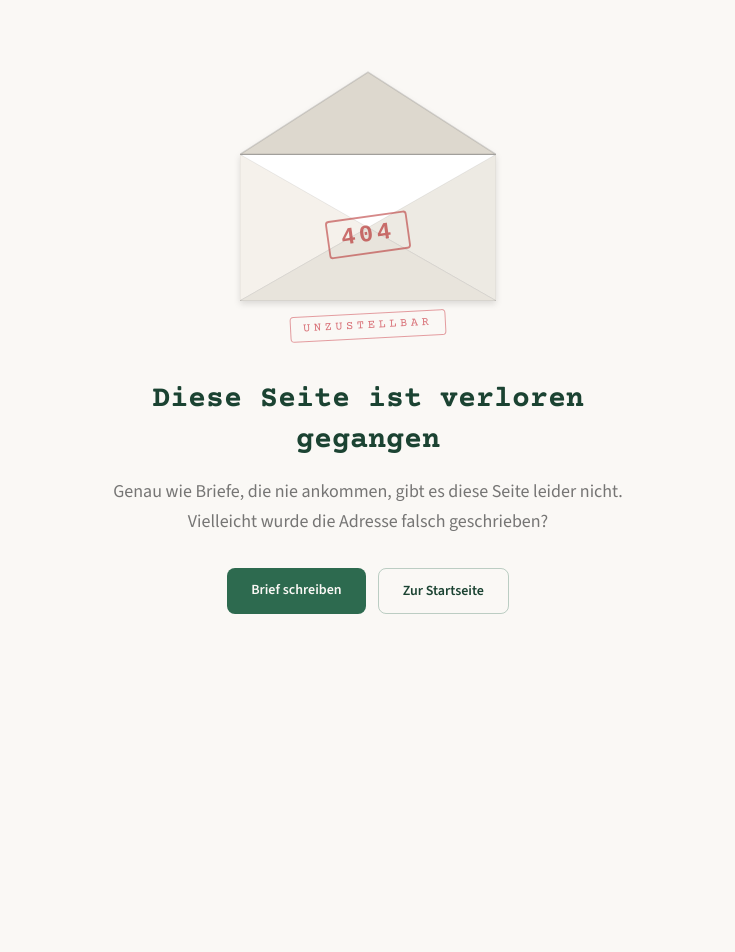
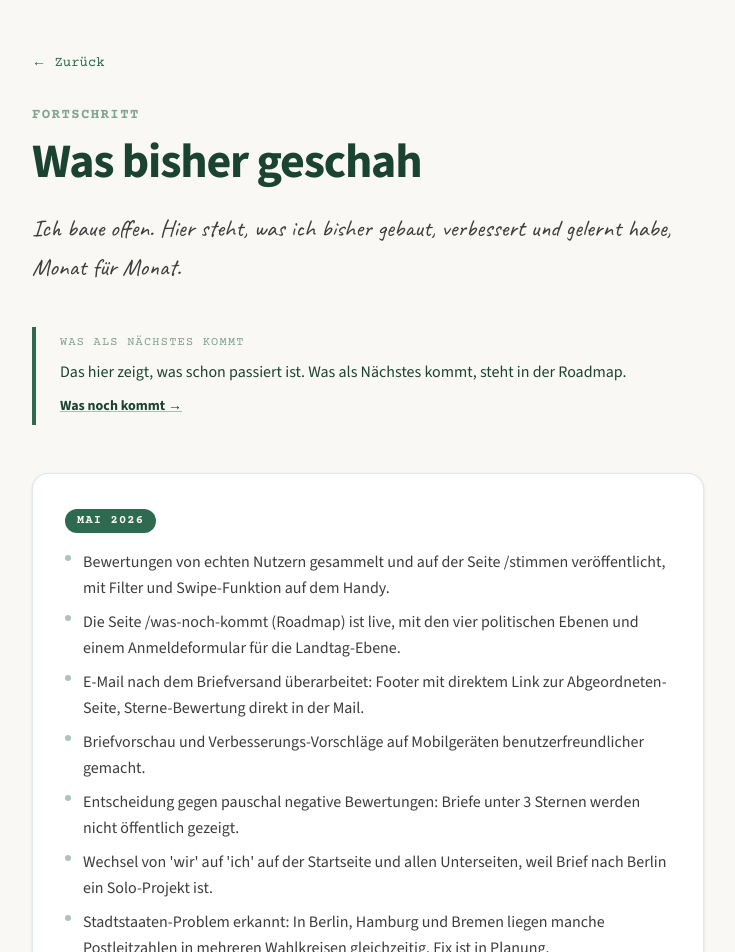
Before and after one commit to tholo91/brief-nach-berlin, a Next.js app in the folder web/: page /was-bisher-geschah in a window 1280 px wide. Before the commit this address had no page. Shown: the part 100-1052 px from the top of the page, without its empty margins (272-1007 px from the left). Before the commit the page ends 800 px from the top, so only its background shows below. Built offline with nearby package versions, Linux system fonts and the light colour scheme.

Commit message:
feat(quick-260527-wu1): neue Seite /was-bisher-geschah als kuratiertes Fortschritts-Log
- 3 Monatssektionen Mai/April/März 2026, neuester Monat oben
- Verweis auf /was-noch-kommt direkt unter der Subhead
- Stil 1:1 nach was-noch-kommt (Tokens, Fonts, JSON-LD)
- Final CTA zum Briefschreiben

```diff
--- /dev/null
+++ b/web/src/app/(site)/was-bisher-geschah/page.tsx
@@ -0,0 +1,189 @@
+import Link from "next/link";
+import type { Metadata } from "next";
+import { APP_URL } from "@/lib/config";
+
+const URL_PATH = "/was-bisher-geschah";
+const PUBLISHED = "2026-05-27";
+const TITLE =
+  "Was bisher geschah: Der Fortschritt von Brief nach Berlin";
+const DESCRIPTION =
+  "Ein offenes Fortschritts-Log, das zeigt, was ich seit dem Start an Brief nach Berlin gebaut, verbessert und gelernt habe.";
+
+export const metadata: Metadata = {
+  title: TITLE,
+  description: DESCRIPTION,
+  alternates: { canonical: `${APP_URL}${URL_PATH}` },
+  openGraph: {
+    title: "Was bisher geschah: Der Fortschritt von Brief nach Berlin",
+    description: DESCRIPTION,
+    type: "article",
+    locale: "de_DE",
+    url: `${APP_URL}${URL_PATH}`,
+  },
+  twitter: {
+    card: "summary_large_image",
+    title: "Was bisher geschah: Der Fortschritt von Brief nach Berlin",
+    description: DESCRIPTION,
+  },
+};
+
+interface Monat {
+  key: string;
+  badge: string;
+  entries: string[];
+}
+
+const monate: Monat[] = [
+  {
+    key: "mai-2026",
+    badge: "Mai 2026",
+    entries: [
+      "Bewertungen von echten Nutzern gesammelt und auf der Seite /stimmen veröffentlicht, mit Filter und Swipe-Funktion auf dem Handy.",
+      "Die Seite /was-noch-kommt (Roadmap) ist live, mit den vier politischen Ebenen und einem Anmeldeformular für die Landtag-Ebene.",
+      "E-Mail nach dem Briefversand überarbeitet: Footer mit direktem Link zur Abgeordneten-Seite, Sterne-Bewertung direkt in der Mail.",
+      "Briefvorschau und Verbesserungs-Vorschläge auf Mobilgeräten benutzerfreundlicher gemacht.",
+      "Entscheidung gegen pauschal negative Bewertungen: Briefe unter 3 Sternen werden nicht öffentlich gezeigt.",
+      "Wechsel von 'wir' auf 'ich' auf der Startseite und allen Unterseiten, weil Brief nach Berlin ein Solo-Projekt ist.",
+      "Stadtstaaten-Problem erkannt: In Berlin, Hamburg und Bremen liegen manche Postleitzahlen in mehreren Wahlkreisen gleichzeitig. Fix ist in Planung.",
+    ],
+  },
+  {
+    key: "april-2026",
+    badge: "April 2026",
+    entries: [
+      "Briefversand per E-Mail eingebaut: Nutzer bekommen den fertigen Brief direkt ins Postfach, inklusive Anschrift und Anleitung zum Ausdrucken.",
+      "Whisper-Transkription integriert: Anliegen per Sprache eingeben, nicht nur per Text.",
+      "Firefox-Kompatibilität gefixt: Das Hero-Video auf der Startseite lief in Firefox nicht, jetzt schon.",
+      "Mistral-API mit automatischem Retry bei kurzfristigen Serverfehlern abgesichert, damit kein Brief stillschweigend verloren geht.",
+      "E-Mail-Footer verfeinert: klarerer Hinweis auf den handschriftlichen Charakter und warum das zählt.",
+      "Em-Dashes aus allen Texten entfernt, weil sie in handschriftlichen Briefen falsch wirken.",
+      "Datenschutz-Grundlage gelegt: keine Datenbank, kein Account, keine persistente Speicherung von Briefen.",
+    ],
+  },
+  {
+    key: "maerz-2026",
+    badge: "März 2026",
+    entries: [
+      "Brief nach Berlin gestartet: Aus einer Postleitzahl und ein paar Sätzen Frust wird ein fertig adressierter Briefentwurf an den zuständigen Bundestagsabgeordneten.",
+      "PLZ-zu-Wahlkreis-Mapping aus den Bundeswahlleiter-Daten aufgebaut und als statische JSON-Lookup-Tabelle integriert.",
+      "Abgeordnetenwatch-API angebunden: Name, Fraktion und Berliner Büro-Adresse werden direkt aus den offiziellen Mandatsdaten gezogen.",
+      "Brief-Prompt entwickelt: Ich-Form, ca. 200 bis 280 Wörter, fließende Prosa, kein PR-Sprech.",
+      "Erste Briefe an echte Abgeordnete verschickt, erstes Feedback eingeholt.",
+      "Vercel-Deployment aufgesetzt, Domain brief-nach-berlin.de registriert.",
+    ],
+  },
+];
+
+const articleJsonLd = {
+  "@context": "https://schema.org",
+  "@type": "Article",
+  headline: "Was bisher geschah: Der Fortschritt von Brief nach Berlin",
+  description: DESCRIPTION,
+  datePublished: PUBLISHED,
+  dateModified: PUBLISHED,
+  author: { "@type": "Organization", name: "Brief nach Berlin" },
+  publisher: {
+    "@type": "Organization",
+    name: "Brief nach Berlin",
+    url: APP_URL,
+  },
+  mainEntityOfPage: `${APP_URL}${URL_PATH}`,
+  inLanguage: "de-DE",
+};
+
+export default function WasBisherGeschahPage() {
+  return (
+    <div className="min-h-screen bg-creme px-6 py-20">
+      <script
+        type="application/ld+json"
+        dangerouslySetInnerHTML={{ __html: JSON.stringify(articleJsonLd) }}
+      />
+
+      <div className="max-w-2xl mx-auto">
+        <Link
+          href="/"
+          className="font-typewriter text-sm text-waldgruen hover:text-waldgruen-dark transition-colors mb-8 inline-block"
+        >
+          &larr; Zurück
+        </Link>
+
+        <p className="font-typewriter text-sm font-bold tracking-widest uppercase text-waldgruen/60 mb-3">
+          Fortschritt
+        </p>
+        <h1 className="font-body text-3xl md:text-5xl font-bold text-waldgruen-dark tracking-tight mb-6 text-balance">
+          Was bisher geschah
+        </h1>
+        <p className="font-handwriting text-xl md:text-2xl text-warmgrau leading-relaxed mb-10 text-pretty">
+          Ich baue offen. Hier steht, was ich bisher gebaut, verbessert und
+          gelernt habe, Monat für Monat.
+        </p>
+
+        {/* Roadmap cross-link */}
+        <div className="mb-12 border-l-4 border-waldgruen pl-6 py-2">
+          <p className="font-typewriter text-xs uppercase tracking-widest text-waldgruen/60 mb-2">
+            Was als Nächstes kommt
+          </p>
+          <p className="font-body text-base text-waldgruen-dark leading-relaxed mb-2">
+            Das hier zeigt, was schon passiert ist. Was als Nächstes kommt,
+            steht in der Roadmap.
+          </p>
+          <Link
+            href="/was-noch-kommt"
+            className="font-body text-sm font-bold text-waldgruen-dark underline decoration-waldgruen/40 hover:decoration-waldgruen-dark transition-colors"
+          >
+            Was noch kommt &rarr;
+          </Link>
+        </div>
+
+        {/* Monats-Sektionen */}
+        <div className="space-y-6 mb-16">
+          {monate.map((monat) => (
+            <section
+              key={monat.key}
+              className="bg-white border border-waldgruen/15 rounded-2xl p-6 sm:p-8 shadow-sm"
+              aria-labelledby={`monat-${monat.key}`}
+            >
+              <div className="mb-4">
+                <span
+                  id={`monat-${monat.key}`}
+                  className="inline-block rounded-full px-3 py-1 font-typewriter text-xs font-bold uppercase tracking-widest bg-waldgruen text-creme"
+                >
+                  {monat.badge}
+                </span>
+              </div>
+              <ul className="space-y-2">
+                {monat.entries.map((entry, i) => (
+                  <li
+                    key={i}
+                    className="font-body text-base text-warmgrau leading-relaxed flex gap-3"
+                  >
+                    <span className="mt-1.5 h-1.5 w-1.5 shrink-0 rounded-full bg-waldgruen/40" />
+                    <span>{entry}</span>
+                  </li>
+                ))}
+              </ul>
+            </section>
+          ))}
+        </div>
+
+        {/* Final CTA */}
+        <div className="mt-16 p-8 border-2 border-waldgruen/20 bg-creme/50 rounded-sm">
+          <p className="font-typewriter text-sm font-bold tracking-widest uppercase text-waldgruen/60 mb-3">
+            Jetzt ausprobieren
+          </p>
+          <p className="font-body text-lg text-waldgruen-dark mb-6">
+            Beschreib dein Anliegen in ein paar Sätzen, gib deine Postleitzahl
+            ein, und du bekommst einen Briefentwurf an deine
+            Bundestagsabgeordnete oder deinen Bundestagsabgeordneten.
+          </p>
+          <Link
+            href="/"
+            className="inline-block font-body font-bold text-creme bg-waldgruen-dark hover:bg-waldgruen px-6 py-3 rounded-sm transition-colors"
+          >
+            Brief schreiben &rarr;
+          </Link>
+        </div>
+      </div>
+    </div>
+  );
+}
```
